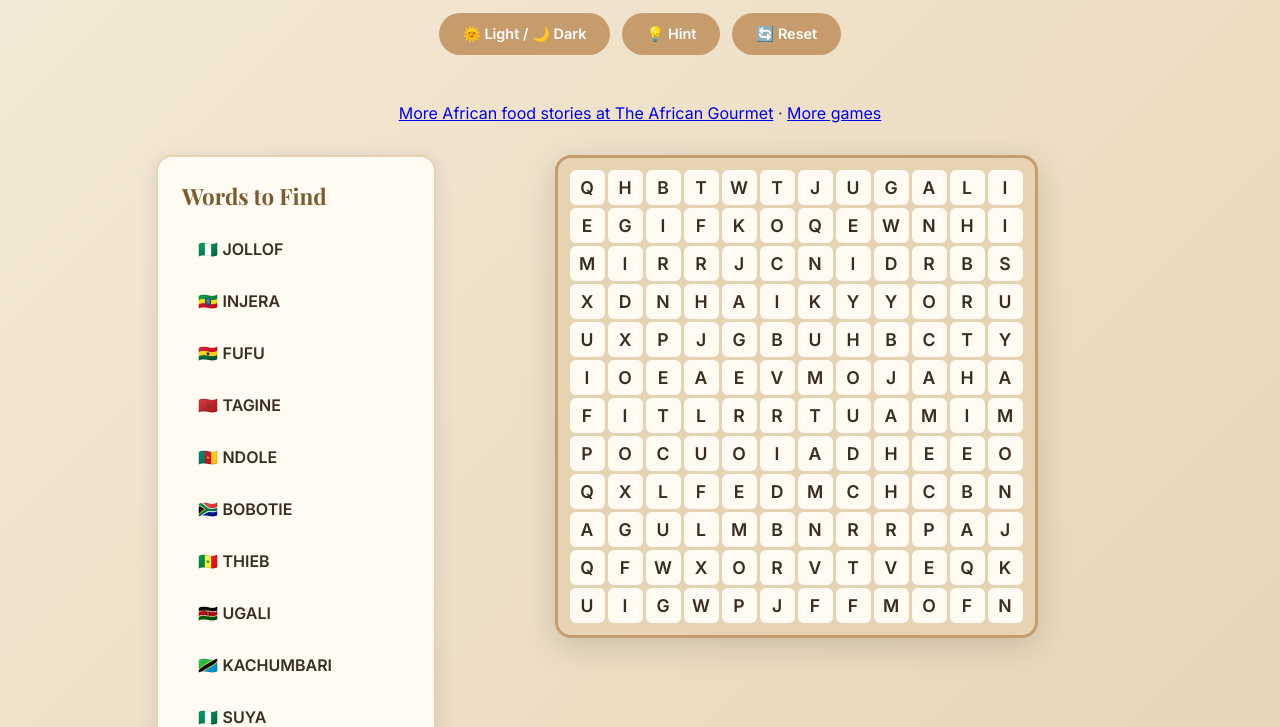
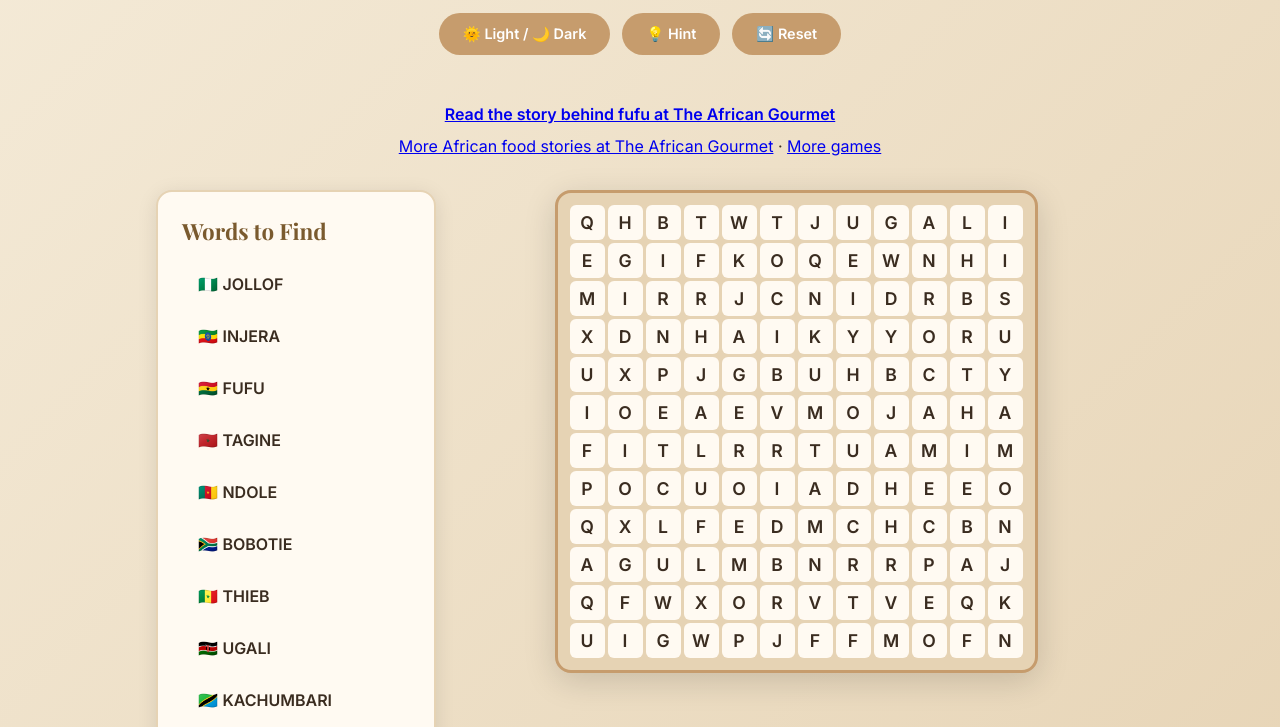
Before and after one commit to ChicAfricanCulture/african-food-word-puzzle, a plain HTML site: page index.html in a window 1280 px wide. Shown: the part 80-807 px from the top of the page. Drawn offline with nearby package versions, Linux system fonts and the light colour scheme.

Commit message:
Add a story link to the fufu post

```diff
--- a/index.html
+++ b/index.html
@@ -35,7 +35,7 @@
     <button id="resetBtn" class="toggle">🔄 Reset</button>
   </div>
 </header>
-<p style="text-align:center;"><a href="https://www.theafricangourmet.com/" target="_blank" rel="noopener">More African food stories at The African Gourmet</a> · <a href="https://www.theafricangourmet.com/p/play-learn-african-food-games.html" target="_blank" rel="noopener">More games</a></p>
+<p style="text-align:center;line-height:1.45;padding:0 12px;"><a href="https://www.theafricangourmet.com/2009/04/how-to-eat-fufu.html" target="_blank" rel="noopener" style="display:block;margin:0 0 0.55em;font-weight:600;">Read the story behind fufu at The African Gourmet</a><a href="https://www.theafricangourmet.com/" target="_blank" rel="noopener">More African food stories at The African Gourmet</a> · <a href="https://www.theafricangourmet.com/p/play-learn-african-food-games.html" target="_blank" rel="noopener">More games</a></p>
 <div class="app">
   <aside class="legend">
     <h2>Words to Find</h2>
```
